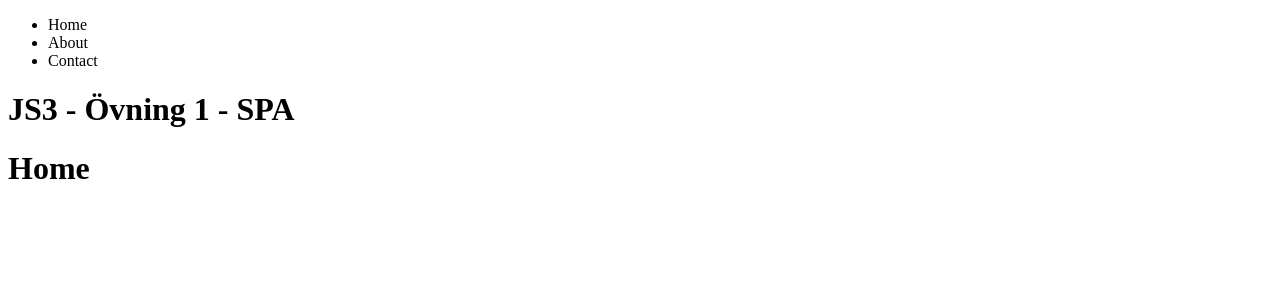
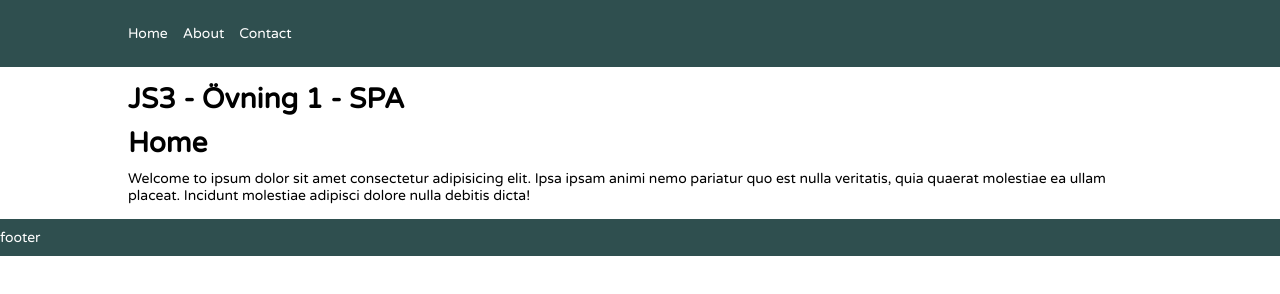
Before and after one commit to knastman/FE23-JS3-ovn1-SPA, a plain HTML site: page index.html in a window 1280 px wide. Drawn offline with Linux system fonts and the light colour scheme.

Commit message:
Script fixes and added CSS
And namechange on function.

```diff
--- a/home.html
+++ b/home.html
@@ -1 +1,2 @@
 <h1>Home</h1>
+<p>Welcome to ipsum dolor sit amet consectetur adipisicing elit. Ipsa ipsam animi nemo pariatur quo est nulla veritatis, quia quaerat molestiae ea ullam placeat. Incidunt molestiae adipisci dolore nulla debitis dicta!</p>
--- a/index.html
+++ b/index.html
@@ -5,6 +5,7 @@
   <meta name="viewport" content="width=device-width, initial-scale=1.0">
 
   <script src="./js/script.js" defer></script>
+  <link href="./styles/style.css" rel="stylesheet" />
   <title>JS3 - Övning 1 - SPA</title>
 </head>
 <body>
@@ -17,11 +18,17 @@
       </ul>
     </nav>
   </header>
+
   <main>
     <h1>JS3 - Övning 1 - SPA</h1>
-    <div id="content"></div>
+    <div id="content">
+      <!-- Content from different html files will be shown here -->
+    </div>
+  </main>
 
-  </main>
+  <footer>
+    footer
+  </footer>
 
 </body>
 </html>
--- a/js/script.js
+++ b/js/script.js
@@ -1,42 +1,42 @@
-
-
-
 const homeDOM = document.getElementById('home');
 const aboutDOM = document.getElementById('about');
 const contactDOM = document.getElementById('contact');
 
 const content = document.getElementById('content');
 
-//State blir home och home.html laddas in
+//State blir home och home.html laddas in vid start
 window.addEventListener('load', async () => {
-  history.pushState({page: 'home'}, "", "/home");
+  history.replaceState({page: 'home'}, "", "/home");
   // await fetchPage('home.html')
-  await fetchPage('home')
+  await getPageContent('home')
 });
 
+/************************************
+  Laddar in sidinfo
+***********************************/
 
 //Laddar rätt sida (fetchPage) och sätter rätt URL (pushstate)
 homeDOM.addEventListener('click', async () => {
   // event.preventDefault(); behövs inte enligt Tim, kan vara bra att läsa på om igen
+  // history.pushState({page: 'home'}, '', '/home');
   history.pushState({page: 'home'}, '', '/home');
-  await fetchPage('home');
+  await getPageContent('home');
 })
 
 aboutDOM.addEventListener('click', async () => {
-  history.pushState({page: 'about'}, '', '/about');
-  await fetchPage('about');
+  history.pushState({page: 'about'}, '', '//about');
+  await getPageContent('about');
 })
 
 contactDOM.addEventListener('click', async () => {
   history.pushState({page: 'contact'}, '', '/contact');
-  await fetchPage('contact');
+  await getPageContent('contact');
 })
 
 
-//EVENTUELLT:
-//Gör en funktion som gör att home, about etc inte måste skrivas tre gånger i eventlistnerna
-//Gör pushState och fetchPage med en variabel istället för en hårdkodad sträng
-
+/************************************
+  Piltangenterna i webbläsaren
+***********************************/
 
 //Gör det möjligt att backa och gå framåt med webbläsarpilarna
 //popstate hänger ihop med pushstate - som är en del av history API
@@ -47,15 +47,15 @@ window.addEventListener('popstate', async () => {
 
   // const pageName = `${history.state.page}.html`;
   const pageName = history.state.page;
-  await fetchPage(pageName);
+  await getPageContent(pageName);
 })
 
 
-//Döp ev om så att jag inte glömmer att det inte är en inbyggd funktion
-//Hämtar innehållet i htmlfilerna och visar det
-async function fetchPage(filename) {
-  console.log('fetchpage');
+/************************************
+  Hämta innehåll från htmlfilerna
+***********************************/
 
+async function getPageContent(filename) {
   //Säkrar att "filername" (variabeln) är en sträng
   if(typeof filename != 'string'){
     return;
@@ -73,6 +73,9 @@ async function fetchPage(filename) {
       content.innerHTML = `Error fetching data`;
       console.log(error);
     })
+    .finally(() => {
+      // spinner.remove();
+    })
 }
 
 
--- /dev/null
+++ b/styles/style.css
@@ -0,0 +1,52 @@
+@import url('https://fonts.googleapis.com/css?family=Varela+Round');
+
+* {
+  box-sizing: border-box;
+  margin:0;
+  padding:0;
+}
+
+html {
+  font-size: 14px;
+  font-family: "Varela Round", sans-serif;
+}
+
+main{
+  margin:15px auto;
+  width:80%;
+}
+
+a {
+  cursor: pointer;
+}
+
+header {
+  background-color: darkslategrey;
+  color:#fff;
+  padding:10px 0;
+}
+
+header ul {
+  list-style-type: none;
+  display: flex;
+  width:80%;
+  margin:15px auto;
+}
+
+header ul li {
+  margin-right:15px;
+}
+
+header ul li a:hover{
+  text-decoration: underline;
+}
+
+h1 {
+  margin:10px 0;
+}
+
+footer{
+  background-color: darkslategrey;
+  color:#fff;
+  padding:10px 0;
+}
```
Also changed, not shown: about.html (+1 -0 lines), contact.html (+2 -1 lines).
